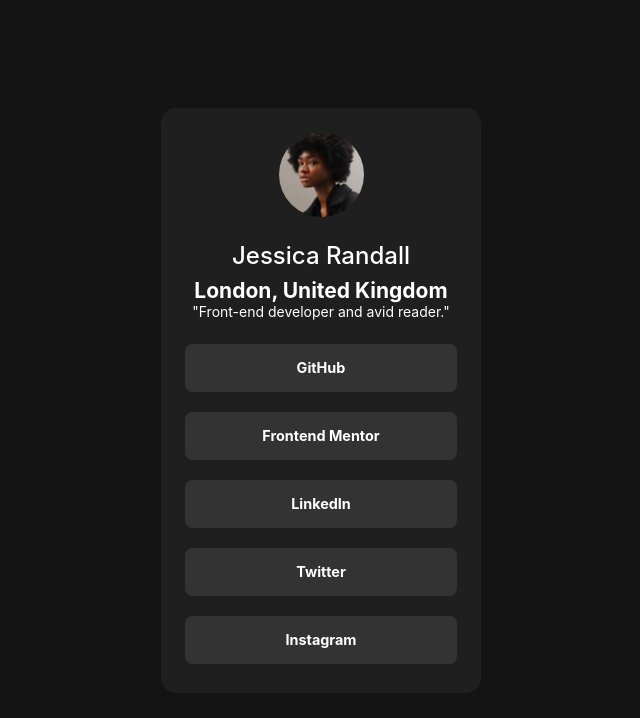
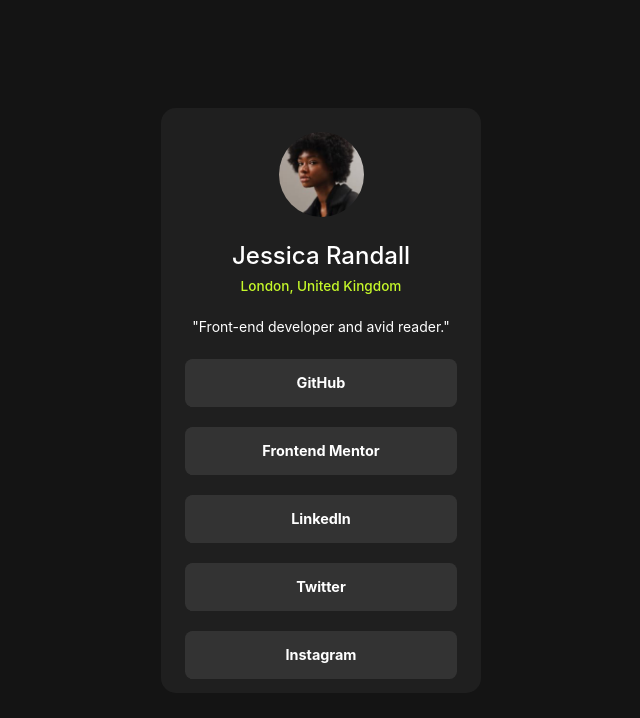
Before and after one commit to G0maa/social-links-profile, a website: page index.html in a window 1280 px wide. Shown: the whole page, without its empty margins (319-959 px from the left). Drawn offline with Linux system fonts and the light colour scheme.

Commit message:
fix: font on location

```diff
--- a/styles.css
+++ b/styles.css
@@ -52,10 +52,11 @@
   font-size: 1.5rem;
 }
 
-main > h4 {
+main > h2 {
   margin-bottom: 1.5rem;
   color: var(--green);
   font-weight: 500;
+  font-size: 0.85rem;
 }
 
 main > p {
```
